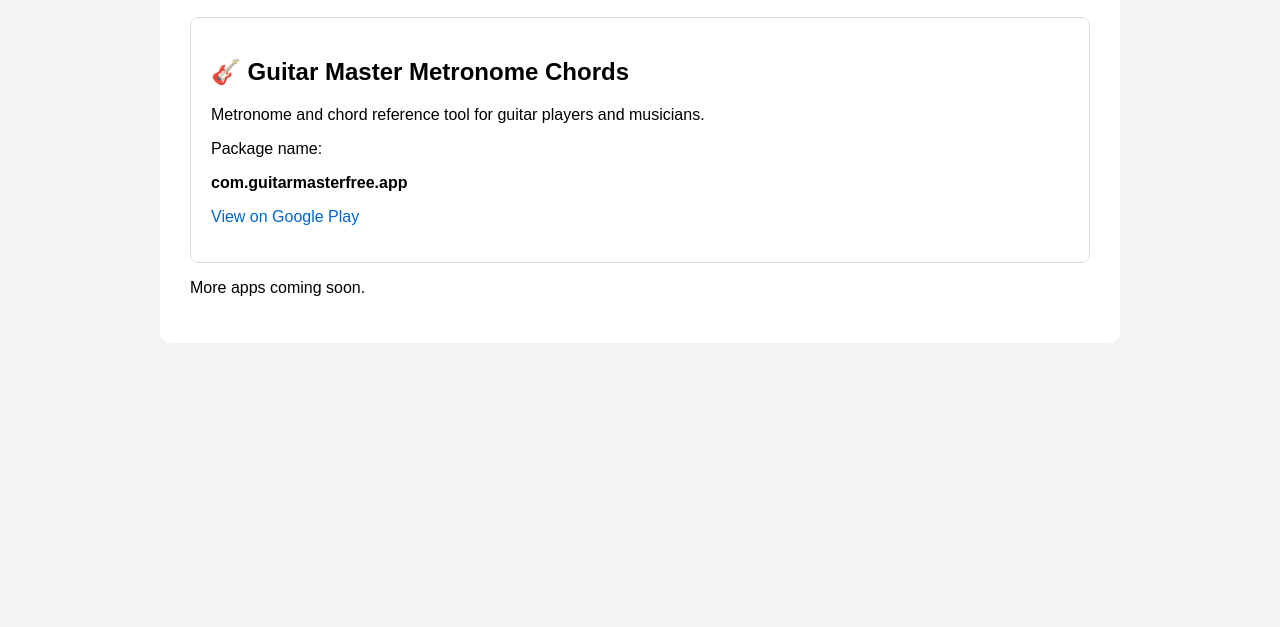
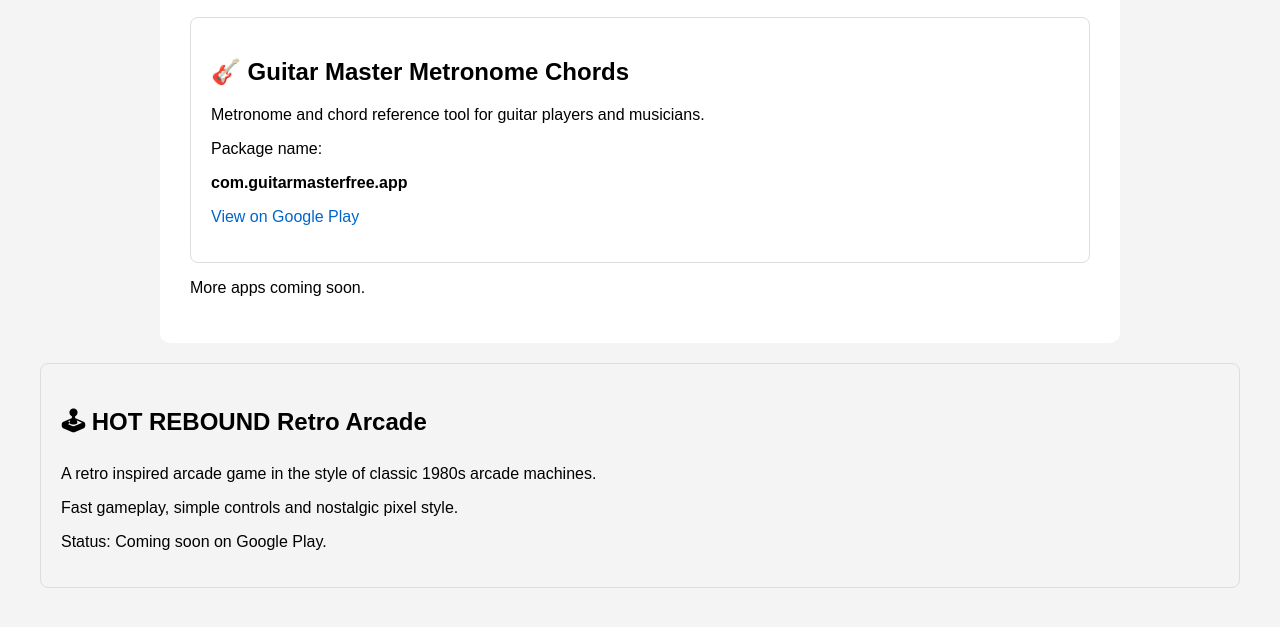
Before and after one commit to alextowerbook-app/alextowerbook-app.github.io, a plain HTML site: page apps.html in a window 1280 px wide. Shown: the part 171-798 px from the top of the page. Drawn offline with Linux system fonts and the light colour scheme.

Commit message:
Update apps.html

```diff
--- a/apps.html
+++ b/apps.html
@@ -62,5 +62,17 @@
 
 </div>
 
+<div class="app">
+
+<h2>🕹 HOT REBOUND Retro Arcade</h2>
+
+<p>A retro inspired arcade game in the style of classic 1980s arcade machines.</p>
+
+<p>Fast gameplay, simple controls and nostalgic pixel style.</p>
+
+<p>Status: Coming soon on Google Play.</p>
+
+</div>
+
 </body>
 </html>
```
